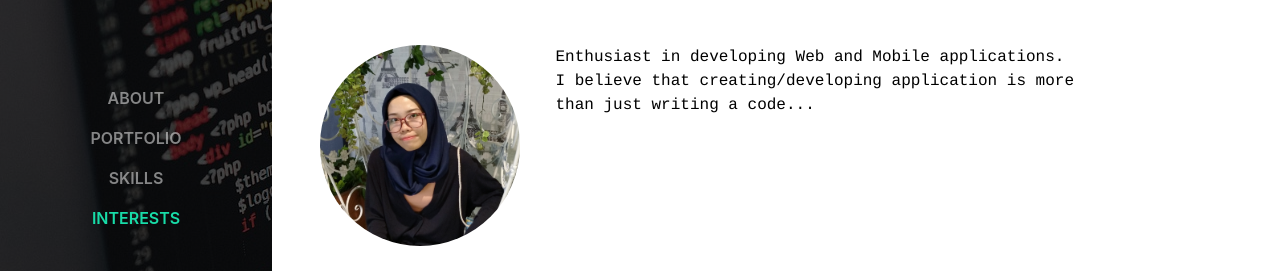
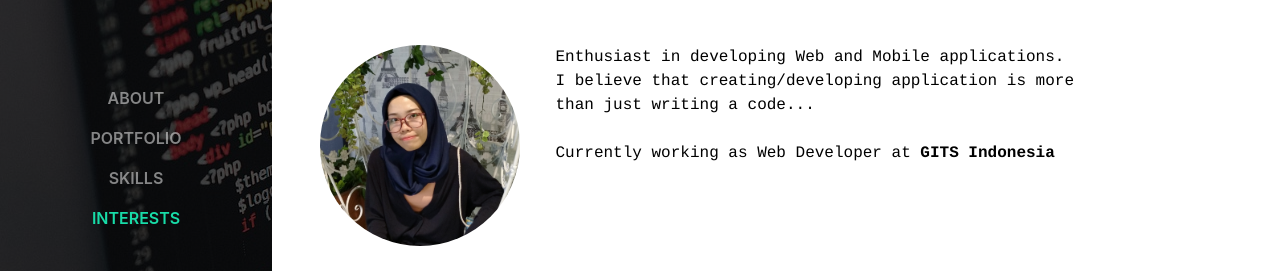
Before and after one commit to inne-p/inne-p.github.io, a website with bundled scripts: page index.html in a window 1280 px wide. Shown: the part 250-521 px from the top of the page. Built offline with nearby package versions, Linux system fonts and the light colour scheme; a web font is replaced by a local one.

Commit message:
Add recent workplace

```diff
--- a/index.html
+++ b/index.html
@@ -69,7 +69,7 @@
          <div class="row">
             <div class="col-md-3  d-lg-block">
             <img class="img-fluid img-profile rounded-circle mx-auto mb-2" width="200px" src="img/profile.jpg" alt=""></div>
-          <p class="col-md-7 mb-5">Enthusiast in developing Web and Mobile applications.<br>I believe that creating/developing application is more than just writing a code...</p>
+          <p class="col-md-7 mb-5">Enthusiast in developing Web and Mobile applications.<br>I believe that creating/developing application is more than just writing a code...<br><br>Currently working as Web Developer at <a href="https://gits.co.id/" style="color: black"><strong>GITS Indonesia</strong></a></p>
          </div>
           <br>
           <div class="subheading mb-3">Connect with me :</div>
```
Also changed, not shown: .travis.yml (added).
